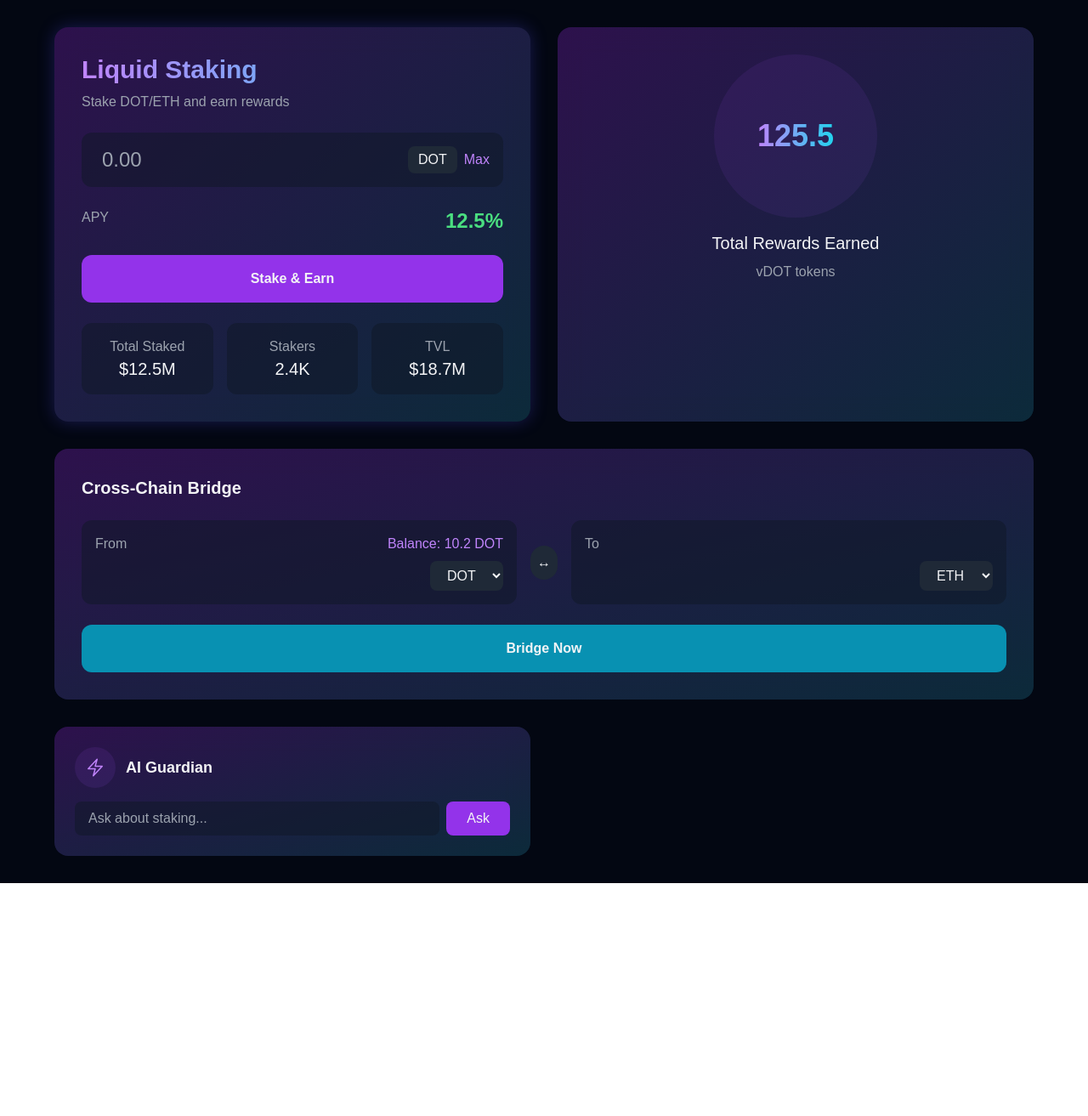
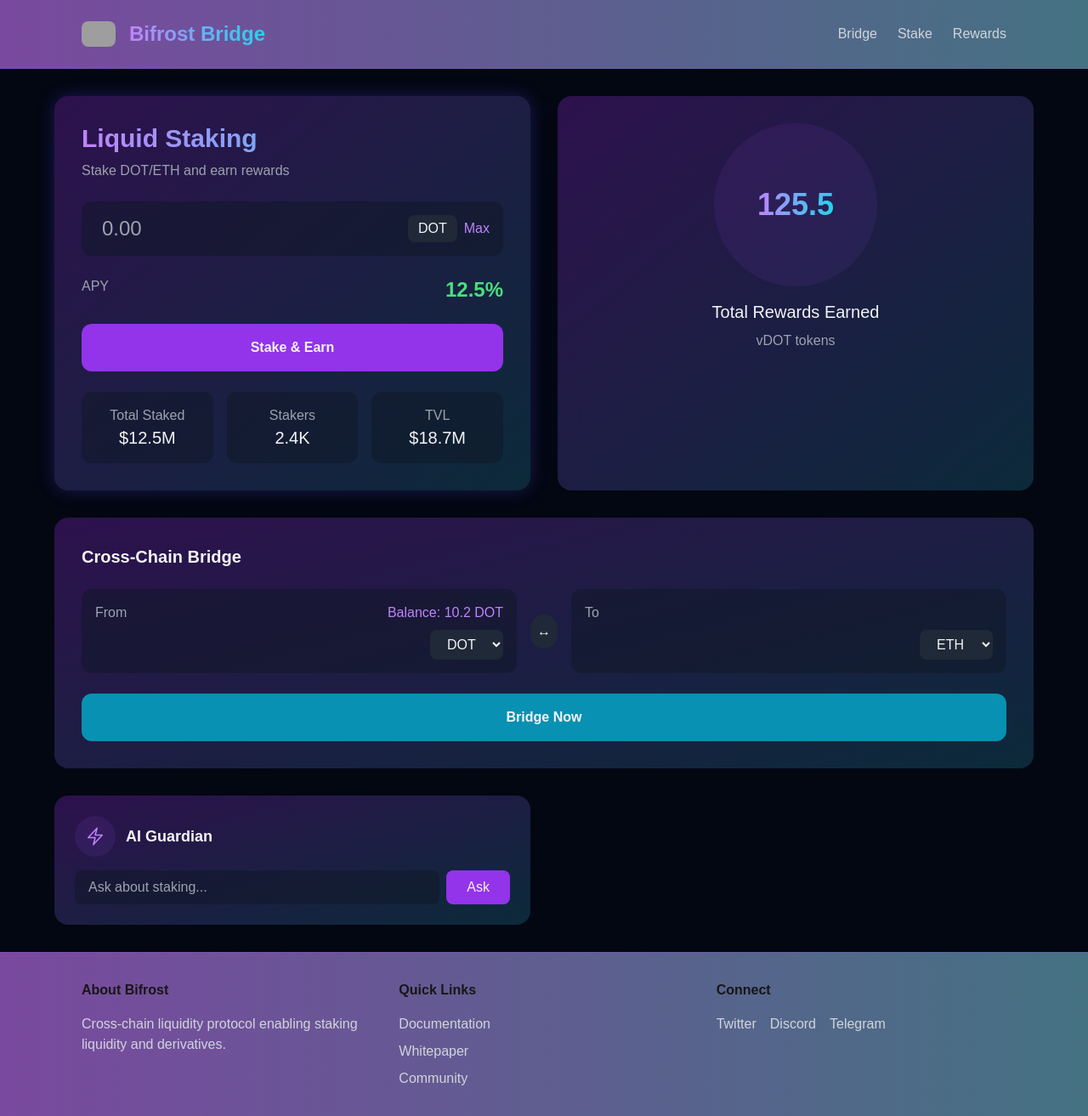
Before and after one commit to Mild-Solvent/Bifrost-Liquid-Staking-Tokens, a Next.js app in the folder web/: page / in a window 1280 px wide. Shown: the whole page at 85% size. Before the commit the page ends 1039 px from the top, so only its background shows below. Built offline with nearby package versions, Linux system fonts and the light colour scheme; grey boxes are pictures that could not be loaded.

Commit message:
Hard styling

```diff
--- a/web/src/app/page.tsx
+++ b/web/src/app/page.tsx
@@ -6,6 +6,31 @@
 
 export default function Home() {
   return (
+    <>
+      <header className="bg-gradient-to-r from-purple-900/80 to-cyan-900/80 backdrop-blur-lg border-b border-purple-500/20">
+        <div className="max-w-6xl mx-auto py-6 px-8">
+          <div className="flex items-center justify-between">
+            <div className="flex items-center gap-4">
+              <Image
+                src="/logo.png"
+                alt="Bifrost Logo"
+                width={40}
+                height={40}
+                className="rounded-lg"
+              />
+              <h1 className="text-2xl font-bold bg-gradient-to-r from-purple-400 to-cyan-400 bg-clip-text text-transparent">
+                Bifrost Bridge
+              </h1>
+            </div>
+            <nav className="flex gap-6">
+              <a href="#" className="text-gray-300 hover:text-white">Bridge</a>
+              <a href="#" className="text-gray-300 hover:text-white">Stake</a>
+              <a href="#" className="text-gray-300 hover:text-white">Rewards</a>
+            </nav>
+          </div>
+        </div>
+      </header>
+
       <main className="min-h-screen bg-gray-950 text-gray-100 p-8">
         <div className="max-w-6xl mx-auto space-y-8">
           <div className="grid md:grid-cols-2 gap-8">
@@ -21,5 +46,35 @@
           </div>
         </div>
       </main>
+
+      <footer className="bg-gradient-to-r from-purple-900/80 to-cyan-900/80 backdrop-blur-lg border-t border-purple-500/20">
+        <div className="max-w-6xl mx-auto py-8 px-8">
+          <div className="grid md:grid-cols-3 gap-8">
+            <div>
+              <h3 className="font-semibold mb-4">About Bifrost</h3>
+              <p className="text-gray-300">
+                Cross-chain liquidity protocol enabling staking liquidity and derivatives.
+              </p>
+            </div>
+            <div>
+              <h3 className="font-semibold mb-4">Quick Links</h3>
+              <ul className="space-y-2">
+                <li><a href="#" className="text-gray-300 hover:text-white">Documentation</a></li>
+                <li><a href="#" className="text-gray-300 hover:text-white">Whitepaper</a></li>
+                <li><a href="#" className="text-gray-300 hover:text-white">Community</a></li>
+              </ul>
+            </div>
+            <div>
+              <h3 className="font-semibold mb-4">Connect</h3>
+              <div className="flex gap-4">
+                <a href="#" className="text-gray-300 hover:text-white">Twitter</a>
+                <a href="#" className="text-gray-300 hover:text-white">Discord</a>
+                <a href="#" className="text-gray-300 hover:text-white">Telegram</a>
+              </div>
+            </div>
+          </div>
+        </div>
+      </footer>
+    </>
   );
 }
```
Lines whose indentation alone changed are shown as unchanged.
